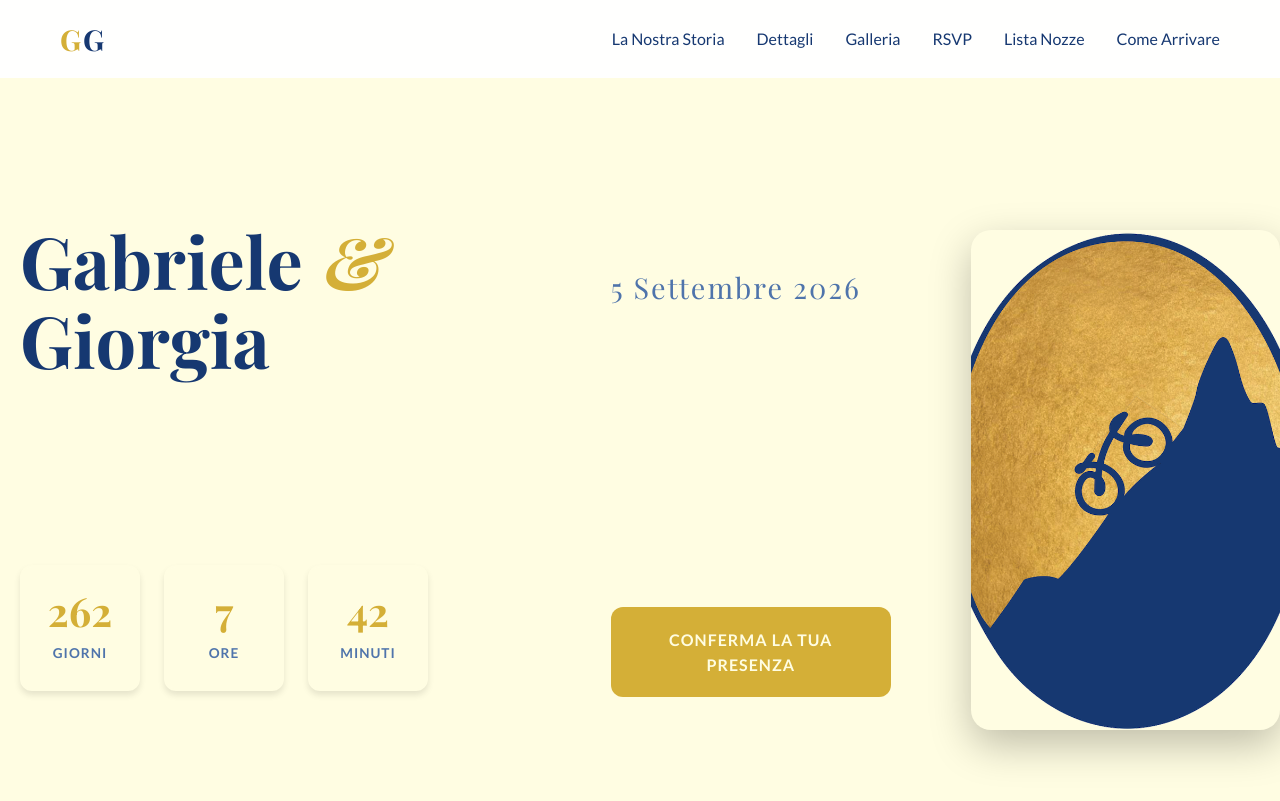
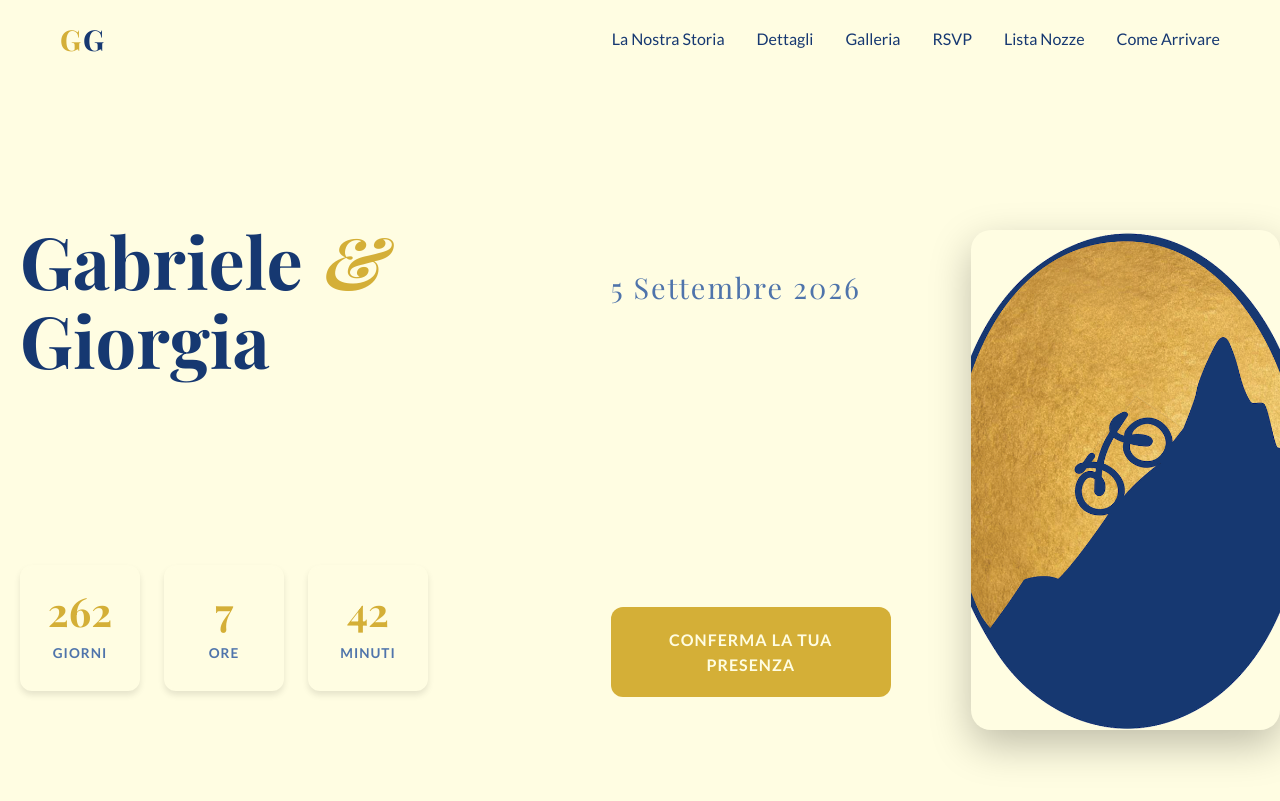
Before and after one commit to knives85/gio-ga, a Jekyll site: the page built from index.html, in a window 1280 px wide and 900 px high. Shown: the top 801 px of the window. Built offline with Jekyll 4.4.1, drawn with Linux system fonts in a browser that asks for light colours.

Commit message:
feat: more css review

```diff
--- a/assets/css/style.css
+++ b/assets/css/style.css
@@ -1024,7 +1024,7 @@ h3 { font-size: 1.8rem; }
     position: fixed;
     top: 0;
     width: 100%;
-    background: rgba(255, 255, 255, 0.95);
+    background: rgba(255, 253, 226, 0.95);
     backdrop-filter: blur(10px);
     z-index: 1000;
     transition: all 0.3s ease;
@@ -1032,7 +1032,7 @@ h3 { font-size: 1.8rem; }
 }
 
 .navbar.scrolled {
-    background: rgba(255, 255, 255, 0.98);
+    background: rgba(255, 253, 226, 0.95);
     box-shadow: var(--shadow);
     padding: 0.5rem 0;
 }
```
